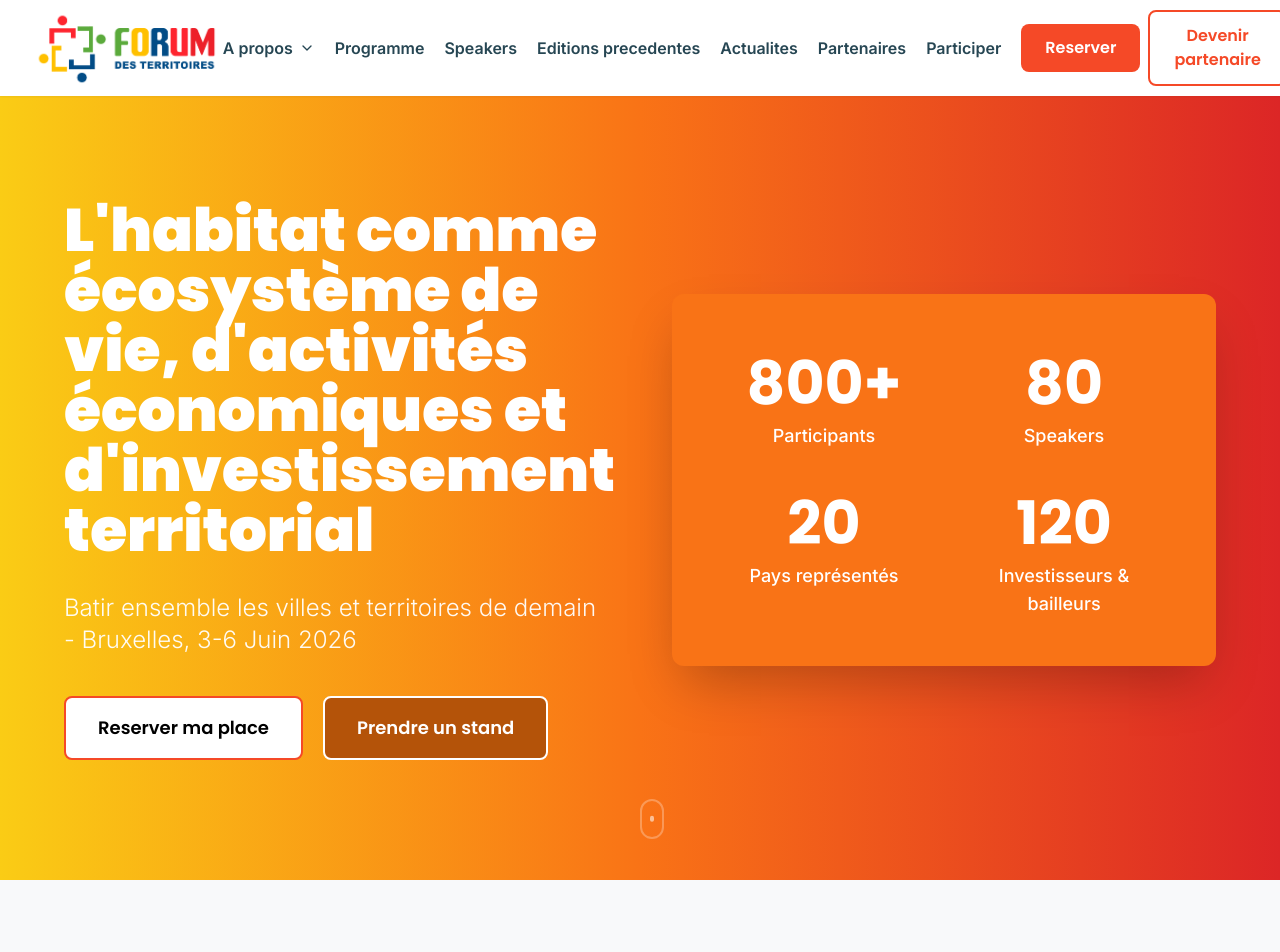
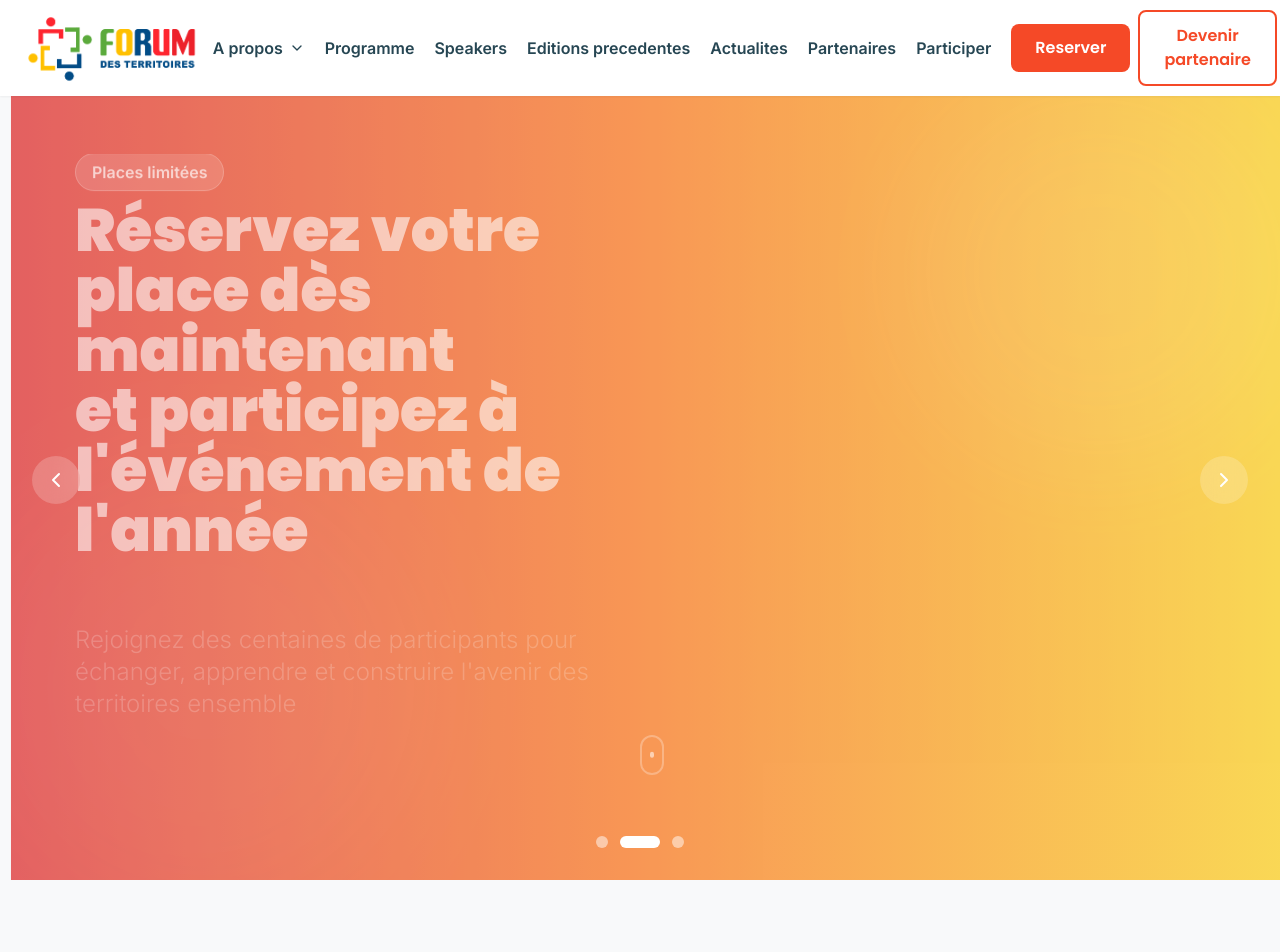
Before and after one commit to AbdouazizDEV/Forum-des-territoires, a React (Vite) app: page / in a window 1280 px wide. Shown: the top 952 px of the page. Built offline with nearby package versions, Linux system fonts and the light colour scheme.

Commit message:
feat: Transformation du Hero en carrousel avec 3 slides animés et ajustements du Header

```diff
--- a/src/components/home/Hero/Hero.jsx
+++ b/src/components/home/Hero/Hero.jsx
@@ -1,19 +1,166 @@
-import { motion } from 'framer-motion';
+import { useState, useEffect } from 'react';
+import { motion, AnimatePresence } from 'framer-motion';
 import { Link } from 'react-router-dom';
 import Button from '../../common/Button/Button';
 import { fadeInUp, staggerContainer } from '../../../utils/animations';
 import { HERO_STATS } from '../../../utils/constants';
 import AnimatedCounter from '../../common/AnimatedCounter/AnimatedCounter';
+import { ChevronLeft, ChevronRight } from 'lucide-react';
 
 /**
- * Composant Hero - Section principale conforme à la maquette
- * Dégradé orange vers rouge avec stats box
+ * Composant Hero - Carrousel avec 3 slides
+ * Slide 1: Contenu principal avec stats
+ * Slide 2: Incitation à réserver
+ * Slide 3: Incitation à devenir partenaire
  */
 const Hero = () => {
+  const [currentSlide, setCurrentSlide] = useState(0);
+  const [direction, setDirection] = useState(0);
+
+  const slides = [
+    {
+      id: 0,
+      title: "L'habitat comme écosystème de vie, d'activités",
+      title2: "économiques et d'investissement territorial",
+      subtitle: "Batir ensemble les villes et territoires de demain - Bruxelles, 3-6 Juin 2026",
+      gradient: "from-yellow-400 via-orange-500 to-red-600",
+      showStats: true,
+      buttons: [
+        { text: "Reserver ma place", link: "/reserver", variant: "secondary", className: "bg-white border-2 border-primary !text-black hover:bg-primary hover:!text-white" },
+        { text: "Prendre un stand", link: "/stand", variant: "outline", className: "bg-amber-700 border-2 border-white text-white hover:bg-amber-800 hover:border-white" }
+      ]
+    },
+    {
+      id: 1,
+      title: "Réservez votre place dès maintenant",
+      title2: "et participez à l'événement de l'année",
+      subtitle: "Rejoignez des centaines de participants pour échanger, apprendre et construire l'avenir des territoires ensemble",
+      gradient: "from-red-600 via-orange-500 to-yellow-400",
+      showStats: false,
+      highlight: "Places limitées",
+      buttons: [
+        { text: "Reserver ma place", link: "/reserver", variant: "secondary", className: "bg-white border-2 border-white !text-blue-600 hover:bg-blue-50 hover:!text-blue-700 shadow-xl" }
+      ]
+    },
+    {
+      id: 2,
+      title: "Devenez partenaire du Forum",
+      title2: "et valorisez votre entreprise",
+      subtitle: "Profitez d'une visibilité exceptionnelle auprès d'un public ciblé et participez à un événement d'envergure internationale",
+      gradient: "from-yellow-400 via-orange-500 to-red-600",
+      showStats: false,
+      highlight: "Opportunités exclusives",
+      buttons: [
+        { text: "Devenir partenaire", link: "/partenaires", variant: "secondary", className: "bg-white border-2 border-white !text-emerald-600 hover:bg-emerald-50 hover:!text-emerald-700 shadow-xl" }
+      ]
+    }
+  ];
+
+  // Auto-play carrousel
+  useEffect(() => {
+    const interval = setInterval(() => {
+      setDirection(1);
+      setCurrentSlide((prev) => (prev + 1) % slides.length);
+    }, 6000); // Change toutes les 6 secondes
+
+    return () => clearInterval(interval);
+  }, [slides.length]);
+
+  const goToSlide = (index) => {
+    setDirection(index > currentSlide ? 1 : -1);
+    setCurrentSlide(index);
+  };
+
+  const nextSlide = () => {
+    setDirection(1);
+    setCurrentSlide((prev) => (prev + 1) % slides.length);
+  };
+
+  const prevSlide = () => {
+    setDirection(-1);
+    setCurrentSlide((prev) => (prev - 1 + slides.length) % slides.length);
+  };
+
+  const slideVariants = {
+    enter: (direction) => ({
+      x: direction > 0 ? 1000 : -1000,
+      opacity: 0
+    }),
+    center: {
+      zIndex: 1,
+      x: 0,
+      opacity: 1
+    },
+    exit: (direction) => ({
+      zIndex: 0,
+      x: direction < 0 ? 1000 : -1000,
+      opacity: 0
+    })
+  };
+
+  const currentSlideData = slides[currentSlide];
+
   return (
-    <section className="relative min-h-[90vh] sm:min-h-screen flex items-center justify-center overflow-hidden bg-gradient-to-r from-yellow-400 via-orange-500 to-red-600 py-8 sm:py-12 md:py-16 lg:py-0">
+    <section className="relative min-h-[90vh] sm:min-h-screen flex items-center justify-center overflow-hidden py-8 sm:py-12 md:py-16 lg:py-0">
+      {/* Background avec gradient animé */}
+      <AnimatePresence mode="wait" custom={direction}>
+        <motion.div
+          key={currentSlide}
+          custom={direction}
+          variants={slideVariants}
+          initial="enter"
+          animate="center"
+          exit="exit"
+          transition={{
+            x: { type: "spring", stiffness: 300, damping: 30 },
+            opacity: { duration: 0.5 }
+          }}
+          className={`absolute inset-0 bg-gradient-to-r ${currentSlideData.gradient}`}
+        >
+          {/* Effets décoratifs animés */}
+          <motion.div
+            animate={{
+              scale: [1, 1.2, 1],
+              opacity: [0.3, 0.5, 0.3],
+            }}
+            transition={{
+              duration: 8,
+              repeat: Infinity,
+              ease: "easeInOut"
+            }}
+            className="absolute top-0 right-0 w-96 h-96 bg-white/20 rounded-full blur-3xl"
+          />
+          <motion.div
+            animate={{
+              scale: [1.2, 1, 1.2],
+              opacity: [0.2, 0.4, 0.2],
+            }}
+            transition={{
+              duration: 10,
+              repeat: Infinity,
+              ease: "easeInOut",
+              delay: 1
+            }}
+            className="absolute bottom-0 left-0 w-96 h-96 bg-white/20 rounded-full blur-3xl"
+          />
+        </motion.div>
+      </AnimatePresence>
+
       <div className="container mx-auto px-4 sm:px-6 md:px-8 lg:px-12 xl:px-16 max-w-7xl relative z-10">
-        <div className="grid grid-cols-1 lg:grid-cols-2 gap-8 sm:gap-10 md:gap-12 lg:gap-16 items-center">
+        <AnimatePresence mode="wait" custom={direction}>
+          <motion.div
+            key={currentSlide}
+            custom={direction}
+            variants={slideVariants}
+            initial="enter"
+            animate="center"
+            exit="exit"
+            transition={{
+              x: { type: "spring", stiffness: 300, damping: 30 },
+              opacity: { duration: 0.5 }
+            }}
+            className="grid grid-cols-1 lg:grid-cols-2 gap-8 sm:gap-10 md:gap-12 lg:gap-16 items-center"
+          >
             {/* Left Side - Text Content */}
             <motion.div
               initial="initial"
@@ -21,14 +168,26 @@ const Hero = () => {
               variants={staggerContainer}
               className="text-white order-2 lg:order-1"
             >
+              {/* Highlight Badge */}
+              {currentSlideData.highlight && (
+                <motion.div
+                  variants={fadeInUp}
+                  className="inline-block mb-4 sm:mb-5"
+                >
+                  <span className="px-4 py-2 bg-white/20 backdrop-blur-md rounded-full text-sm sm:text-base font-semibold border border-white/30">
+                    {currentSlideData.highlight}
+                  </span>
+                </motion.div>
+              )}
+
               {/* Main Title */}
               <motion.h1
                 variants={fadeInUp}
-              className="font-display font-black text-1xl sm:text-2xl md:text-4xl lg:text-5xl xl:text-6xl mb-4 sm:mb-5 md:mb-6 lg:mb-8 leading-tight sm:leading-snug md:leading-tight lg:leading-tight text-white"
+                className="font-display font-black text-2xl sm:text-3xl md:text-4xl lg:text-5xl xl:text-6xl mb-4 sm:mb-5 md:mb-6 lg:mb-8 leading-tight sm:leading-snug md:leading-tight lg:leading-tight text-white"
               >
-              L'habitat comme écosystème de vie, d'activités{' '}
+                {currentSlideData.title}{' '}
                 <br className="hidden sm:block" />
-              économiques et d'investissement territorial
+                {currentSlideData.title2}
               </motion.h1>
 
               {/* Subtitle */}
@@ -36,7 +195,7 @@ const Hero = () => {
                 variants={fadeInUp}
                 className="text-base sm:text-lg md:text-xl lg:text-2xl font-light mb-6 sm:mb-7 md:mb-8 lg:mb-10 text-white/95 leading-relaxed"
               >
-              Batir ensemble les villes et territoires de demain - Bruxelles, 3-6 Juin 2026
+                {currentSlideData.subtitle}
               </motion.p>
 
               {/* CTA Buttons */}
@@ -44,35 +203,36 @@ const Hero = () => {
                 variants={fadeInUp}
                 className="flex flex-col sm:flex-row gap-3 sm:gap-4 md:gap-5"
               >
-              <Link to="/reserver" className="w-full sm:w-auto">
+                {currentSlideData.buttons.map((button, index) => (
+                  <motion.div
+                    key={index}
+                    whileHover={{ scale: 1.05 }}
+                    whileTap={{ scale: 0.95 }}
+                    transition={{ type: "spring", stiffness: 400, damping: 17 }}
+                  >
+                    <Link to={button.link} className="w-full sm:w-auto block">
                       <Button
-                  variant="secondary"
+                        variant={button.variant}
                         size="lg"
-                  className="w-full sm:w-auto bg-white border-2 border-primary !text-black hover:bg-primary hover:!text-white px-6 sm:px-7 md:px-8 py-3 sm:py-3.5 md:py-4 rounded-lg font-semibold text-sm sm:text-base md:text-lg"
+                        className={`w-full sm:w-auto px-6 sm:px-7 md:px-8 py-3 sm:py-3.5 md:py-4 rounded-lg font-semibold text-sm sm:text-base md:text-lg transition-all duration-300 ${button.className}`}
                       >
-                  Reserver ma place
-                </Button>
-              </Link>
-              <Link to="/stand" className="w-full sm:w-auto">
-                <Button
-                  variant="outline"
-                  size="lg"
-                  className="w-full sm:w-auto bg-amber-700 border-2 border-white text-white hover:bg-amber-800 hover:border-white px-6 sm:px-7 md:px-8 py-3 sm:py-3.5 md:py-4 rounded-lg font-semibold text-sm sm:text-base md:text-lg"
-                >
-                  Prendre un stand
+                        {button.text}
                       </Button>
                     </Link>
                   </motion.div>
+                ))}
+              </motion.div>
             </motion.div>
 
-          {/* Right Side - Stats Box */}
+            {/* Right Side - Stats Box ou contenu alternatif */}
             <motion.div
               initial={{ opacity: 0, x: 50 }}
               animate={{ opacity: 1, x: 0 }}
               transition={{ duration: 0.8, delay: 0.3 }}
               className="lg:flex justify-end order-1 lg:order-2"
             >
-            <div className="bg-orange-500 rounded-xl p-6 sm:p-7 md:p-8 lg:p-10 xl:p-12 shadow-2xl w-full max-w-full lg:max-w-none">
+              {currentSlideData.showStats ? (
+                <div className="bg-orange-500/90 backdrop-blur-sm rounded-xl p-6 sm:p-7 md:p-8 lg:p-10 xl:p-12 shadow-2xl w-full max-w-full lg:max-w-none border border-white/20">
                   <div className="grid grid-cols-2 gap-4 sm:gap-5 md:gap-6 lg:gap-8">
                     {HERO_STATS.map((stat, index) => (
                       <motion.div
@@ -102,8 +262,71 @@ const Hero = () => {
                     ))}
                   </div>
                 </div>
+              ) : (
+                <motion.div
+                  initial={{ opacity: 0, scale: 0.9 }}
+                  animate={{ opacity: 1, scale: 1 }}
+                  transition={{ duration: 0.6, delay: 0.4 }}
+                  className="bg-white/10 backdrop-blur-md rounded-xl p-8 sm:p-10 md:p-12 lg:p-14 shadow-2xl w-full max-w-full lg:max-w-md border border-white/20"
+                >
+                  <motion.div
+                    animate={{
+                      y: [0, -10, 0],
+                    }}
+                    transition={{
+                      duration: 3,
+                      repeat: Infinity,
+                      ease: "easeInOut"
+                    }}
+                    className="text-center"
+                  >
+                    <div className="text-6xl sm:text-7xl md:text-8xl mb-4">✨</div>
+                    <h3 className="text-xl sm:text-2xl md:text-3xl font-bold text-white mb-2">
+                      {currentSlide === 1 ? "Rejoignez-nous !" : "Partenairez avec nous !"}
+                    </h3>
+                    <p className="text-white/90 text-sm sm:text-base">
+                      {currentSlide === 1
+                        ? "Ne manquez pas cette opportunité unique"
+                        : "Bénéficiez d'une visibilité maximale"}
+                    </p>
                   </motion.div>
+                </motion.div>
+              )}
+            </motion.div>
+          </motion.div>
+        </AnimatePresence>
       </div>
+
+      {/* Navigation Arrows */}
+      <button
+        onClick={prevSlide}
+        className="absolute left-4 sm:left-6 md:left-8 top-1/2 -translate-y-1/2 z-20 bg-white/20 backdrop-blur-md hover:bg-white/30 rounded-full p-2 sm:p-3 transition-all duration-300 group"
+        aria-label="Slide précédent"
+      >
+        <ChevronLeft className="w-5 h-5 sm:w-6 sm:h-6 text-white group-hover:scale-110 transition-transform" />
+      </button>
+      <button
+        onClick={nextSlide}
+        className="absolute right-4 sm:right-6 md:right-8 top-1/2 -translate-y-1/2 z-20 bg-white/20 backdrop-blur-md hover:bg-white/30 rounded-full p-2 sm:p-3 transition-all duration-300 group"
+        aria-label="Slide suivant"
+      >
+        <ChevronRight className="w-5 h-5 sm:w-6 sm:h-6 text-white group-hover:scale-110 transition-transform" />
+      </button>
+
+      {/* Slide Indicators */}
+      <div className="absolute bottom-4 sm:bottom-6 md:bottom-8 left-1/2 -translate-x-1/2 z-20 flex items-center space-x-2 sm:space-x-3">
+        {slides.map((_, index) => (
+          <button
+            key={index}
+            onClick={() => goToSlide(index)}
+            className={`transition-all duration-300 rounded-full ${
+              currentSlide === index
+                ? 'bg-white w-8 sm:w-10 h-2 sm:h-3'
+                : 'bg-white/50 w-2 sm:w-3 h-2 sm:h-3 hover:bg-white/70'
+            }`}
+            aria-label={`Aller au slide ${index + 1}`}
+          />
+        ))}
       </div>
 
       {/* Scroll Indicator */}
@@ -111,7 +334,7 @@ const Hero = () => {
         initial={{ opacity: 0, y: -20 }}
         animate={{ opacity: 1, y: 0 }}
         transition={{ delay: 1.5, repeat: Infinity, repeatType: 'reverse', duration: 1.5 }}
-        className="absolute bottom-4 sm:bottom-6 md:bottom-8 left-1/2 transform -translate-x-1/2 hidden sm:block"
+        className="absolute bottom-16 sm:bottom-20 md:bottom-24 left-1/2 transform -translate-x-1/2 hidden sm:block z-20"
       >
         <div className="w-5 h-8 sm:w-6 sm:h-10 border-2 border-white/50 rounded-full flex items-start justify-center p-1.5 sm:p-2">
           <motion.div
--- a/src/components/layout/Header/Header.jsx
+++ b/src/components/layout/Header/Header.jsx
@@ -64,7 +64,7 @@ const Header = () => {
               alt="Forum des Territoires"
               whileHover={{ scale: 1.05 }}
               whileTap={{ scale: 0.95 }}
-              className="h-16 md:h-20 w-auto object-contain"
+              className="h-16 md:h-20 w-auto object-contain -ml-[10px]"
               transition={{ duration: 0.2 }}
               loading="eager"
               onError={(e) => {
@@ -290,12 +290,12 @@ const Header = () => {
                   )}
                 </div>
               ))}
-              <div className="px-4 pt-4 space-y-3 border-t border-gray-200 mt-4">
+              <div className="px-4 pt-4 space-y-5 border-t border-gray-200 mt-4">
                 <Link to="/reserver" onClick={closeMobileMenu}>
                   <Button
                     variant="primary"
                     size="md"
-                    className="w-full"
+                    className="w-full mb-2"
                   >
                     Reserver
                   </Button>
```
Lines whose indentation alone changed are shown as unchanged.
